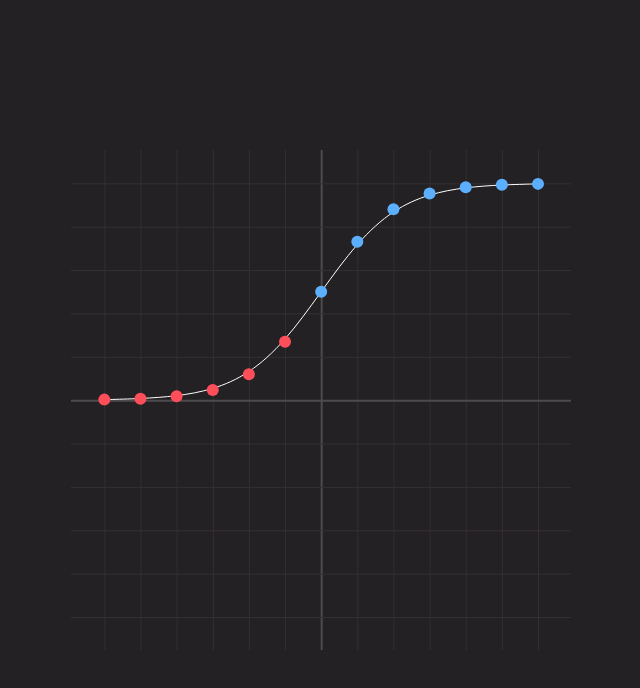
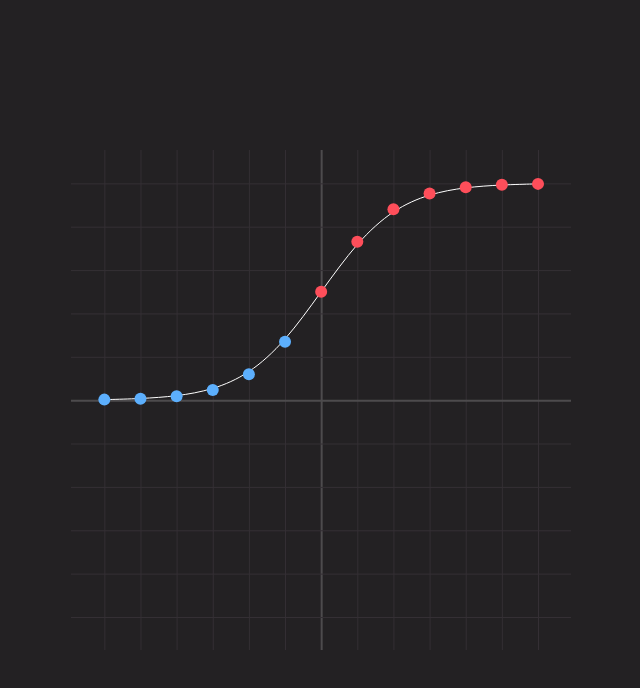
Before and after one commit to tahaluh/NeuraNet, a Next.js app: page / in a window 1280 px wide. Shown: the top 688 px of the page, without its empty margins (319-959 px from the left). Built offline with nearby package versions, Linux system fonts and the light colour scheme.

Commit message:
feat: strokes coordinates added to props

```diff
--- a/src/app/page.tsx
+++ b/src/app/page.tsx
@@ -9,6 +9,38 @@ export default function Home() {
         width={500}
         xAxisGrids={10}
         yAxisGrids={10}
+        blueStrokeData={[
+          { x: -6, y: 0.0025 },
+          { x: -5, y: 0.0067 },
+          { x: -4, y: 0.0179 },
+          { x: -3, y: 0.0474 },
+          { x: -2, y: 0.1192 },
+          { x: -1, y: 0.2689 },
+        ]}
+        redStrokeData={[
+          { x: 0, y: 0.5 },
+          { x: 1, y: 0.7311 },
+          { x: 2, y: 0.8808 },
+          { x: 3, y: 0.9526 },
+          { x: 4, y: 0.9821 },
+          { x: 5, y: 0.9933 },
+          { x: 6, y: 0.9975 },
+        ]}
+        lineStrokeData={[
+          { x: -6, y: 0.0025 },
+          { x: -5, y: 0.0067 },
+          { x: -4, y: 0.0179 },
+          { x: -3, y: 0.0474 },
+          { x: -2, y: 0.1192 },
+          { x: -1, y: 0.2689 },
+          { x: 0, y: 0.5 },
+          { x: 1, y: 0.7311 },
+          { x: 2, y: 0.8808 },
+          { x: 3, y: 0.9526 },
+          { x: 4, y: 0.9821 },
+          { x: 5, y: 0.9933 },
+          { x: 6, y: 0.9975 },
+        ]}
       />
     </main>
   );
--- a/src/components/chart.tsx
+++ b/src/components/chart.tsx
@@ -3,6 +3,10 @@
 import { useEffect, useRef } from "react";
 import * as d3 from "d3";
 
+interface coordinates {
+  x: number;
+  y: number;
+}
 interface propsInterface {
   width: number;
   height: number;
@@ -15,6 +19,10 @@ interface propsInterface {
 
   xRange?: number;
   yRange?: number;
+
+  blueStrokeData?: coordinates[];
+  redStrokeData?: coordinates[];
+  lineStrokeData?: coordinates[];
 }
 
 const MyChart: React.FC<propsInterface> = ({
@@ -29,28 +37,16 @@ const MyChart: React.FC<propsInterface> = ({
 
   xRange = 6,
   yRange = 1,
+
+  blueStrokeData = [],
+  redStrokeData = [],
+  lineStrokeData = [],
 }) => {
   const chartRef = useRef<SVGSVGElement>(null);
 
   useEffect(() => {
     // Função para criar e atualizar o gráfico
     const drawChart = () => {
-      const data = [
-        { x: -6, y: 0.0025 },
-        { x: -5, y: 0.0067 },
-        { x: -4, y: 0.0179 },
-        { x: -3, y: 0.0474 },
-        { x: -2, y: 0.1192 },
-        { x: -1, y: 0.2689 },
-        { x: 0, y: 0.5 },
-        { x: 1, y: 0.7311 },
-        { x: 2, y: 0.8808 },
-        { x: 3, y: 0.9526 },
-        { x: 4, y: 0.9821 },
-        { x: 5, y: 0.9933 },
-        { x: 6, y: 0.9975 },
-      ];
-
       const svg = d3.select(chartRef.current);
 
       // Escala linear para os eixos X e Y
@@ -113,7 +109,7 @@ const MyChart: React.FC<propsInterface> = ({
       ];
       d3.select(yAxisLine).attr("stroke", "#4D4B4D").attr("stroke-width", 2); // Define a espessura da linha do meio; // Define a cor branca para a linha do meio
 
-      // Criação da linha sigmoid
+      // Criação da linha
       const line = d3
         .line<{ x: number; y: number }>()
         .x((d) => xScale(d.x))
@@ -122,7 +118,7 @@ const MyChart: React.FC<propsInterface> = ({
 
       svg
         .append("path")
-        .datum(data)
+        .datum(lineStrokeData)
         .attr("fill", "none")
         .attr("stroke", "#FFFFFF")
         .attr("stroke-width", lineSize)
@@ -131,7 +127,7 @@ const MyChart: React.FC<propsInterface> = ({
       // Criação dos pontos vermelhos
       svg
         .selectAll("circle.red")
-        .data(data.filter((d) => d.y < 0.5))
+        .data(redStrokeData)
         .enter()
         .append("circle")
         .attr("class", "red")
@@ -143,7 +139,7 @@ const MyChart: React.FC<propsInterface> = ({
       // Criação dos pontos azuis
       svg
         .selectAll("circle.blue")
-        .data(data.filter((d) => d.y >= 0.5))
+        .data(blueStrokeData)
         .enter()
         .append("circle")
         .attr("class", "blue")
```
